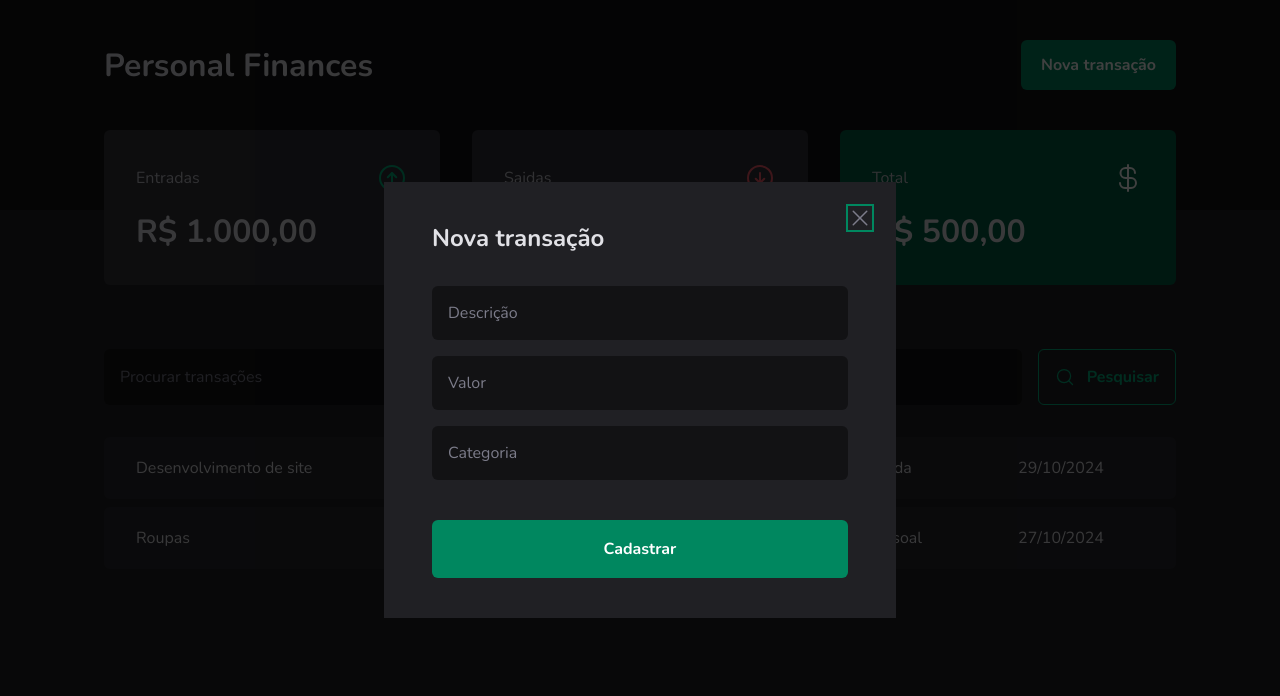
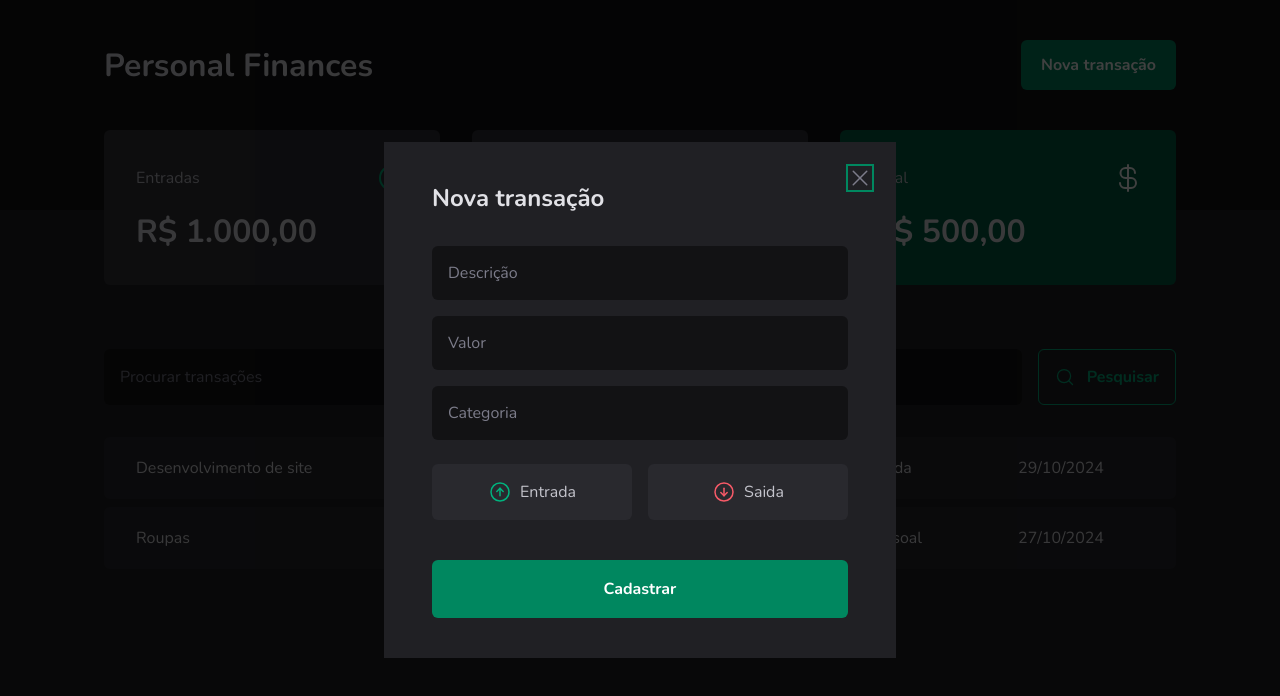
Before and after one commit to ryan-pin/Personal-finances-React, a React (Vite) app: page / in a window 1280 px wide. Both pictures are taken after a click on the button "Nova transação". Shown: the top 696 px of the page. Built offline with nearby package versions, Linux system fonts and the light colour scheme.

Commit message:
Criação botões da transação

```diff
--- a/package.json
+++ b/package.json
@@ -11,6 +11,7 @@
   },
   "dependencies": {
     "@radix-ui/react-dialog": "^1.1.2",
+    "@radix-ui/react-radio-group": "^1.2.1",
     "phosphor-react": "^1.4.1",
     "react": "^18.3.1",
     "react-dom": "^18.3.1",
--- a/src/components/NovaTransacaoModal/Modal.tsx
+++ b/src/components/NovaTransacaoModal/Modal.tsx
@@ -1,6 +1,6 @@
 import * as Dialog from '@radix-ui/react-dialog';
-import { Overlay, Content, CloseButton } from './styles';
-import { X } from 'phosphor-react';
+import { Overlay, Content, CloseButton, TransacaoType, TransacaoTypeButton } from './styles';
+import { ArrowCircleDown, ArrowCircleUp, X } from 'phosphor-react';
 
 export function NovaTransacaoModal() {
   return (
@@ -18,6 +18,18 @@ export function NovaTransacaoModal() {
             <input type="number" placeholder="Valor" required/>
             <input type="text" placeholder="Categoria" required/>
 
+            <TransacaoType>
+              <TransacaoTypeButton variant='entrada' value='entrada'>
+                <ArrowCircleUp size={24} />
+                Entrada
+              </TransacaoTypeButton>
+
+              <TransacaoTypeButton variant='saida' value='saida'>
+                <ArrowCircleDown size={24} />
+                Saida
+              </TransacaoTypeButton>
+            </TransacaoType>
+
             <button type="submit">
                 Cadastrar
             </button>
--- a/src/components/NovaTransacaoModal/styles.ts
+++ b/src/components/NovaTransacaoModal/styles.ts
@@ -1,6 +1,8 @@
 import styled from "styled-components";
 
 import * as Dialog from '@radix-ui/react-dialog';
+
+import * as RadioGroup from '@radix-ui/react-radio-group';
 
 
 export const Overlay = styled(Dialog.Overlay)`
@@ -71,3 +73,46 @@ export const CloseButton = styled(Dialog.Close)`
     cursor: pointer;
     color:  ${props => props.theme["gray-500"]};
 `;
+
+export const TransacaoType = styled(RadioGroup.Root)`
+    display: grid;
+    grid-template-columns: repeat(2, 1fr);
+    gap: 1rem;
+    margin-top: 0.5rem;
+
+`;
+
+interface TransacaoTypeButtonProps {
+    variant: 'entrada' | 'saida' ;
+}
+
+export const TransacaoTypeButton = styled(RadioGroup.Item)<TransacaoTypeButtonProps>`
+    background: ${props => props.theme["gray-700"]};
+    padding: 1rem;
+    display: flex;
+    align-items: center;
+    justify-content: center;
+    gap: 0.5rem;
+    border-radius: 6px;
+    cursor: pointer;
+    border: 0;
+    color: ${props => props.theme["gray-300"]};
+
+    svg {
+        color: ${props => props.variant == 'entrada' ? props.theme["green-300"] : props.theme["red-300"]};
+    }
+
+    &[data-state='unchecked']:hover {
+        transition: background-color 0.5s;
+        background: ${props => props.theme["gray-600"]};
+    }
+
+    &[data-state='checked'] {
+        color: ${props => props.theme["white"]};
+        background: ${props => props.variant == 'entrada' ? props.theme["green-500"] : props.theme["red-500"]};
+
+        svg {
+            color: ${props => props.theme["white"]};
+        }
+    }
+`;
```
Also changed, not shown: 1 other file (tests, documents, lock files or other folders).
